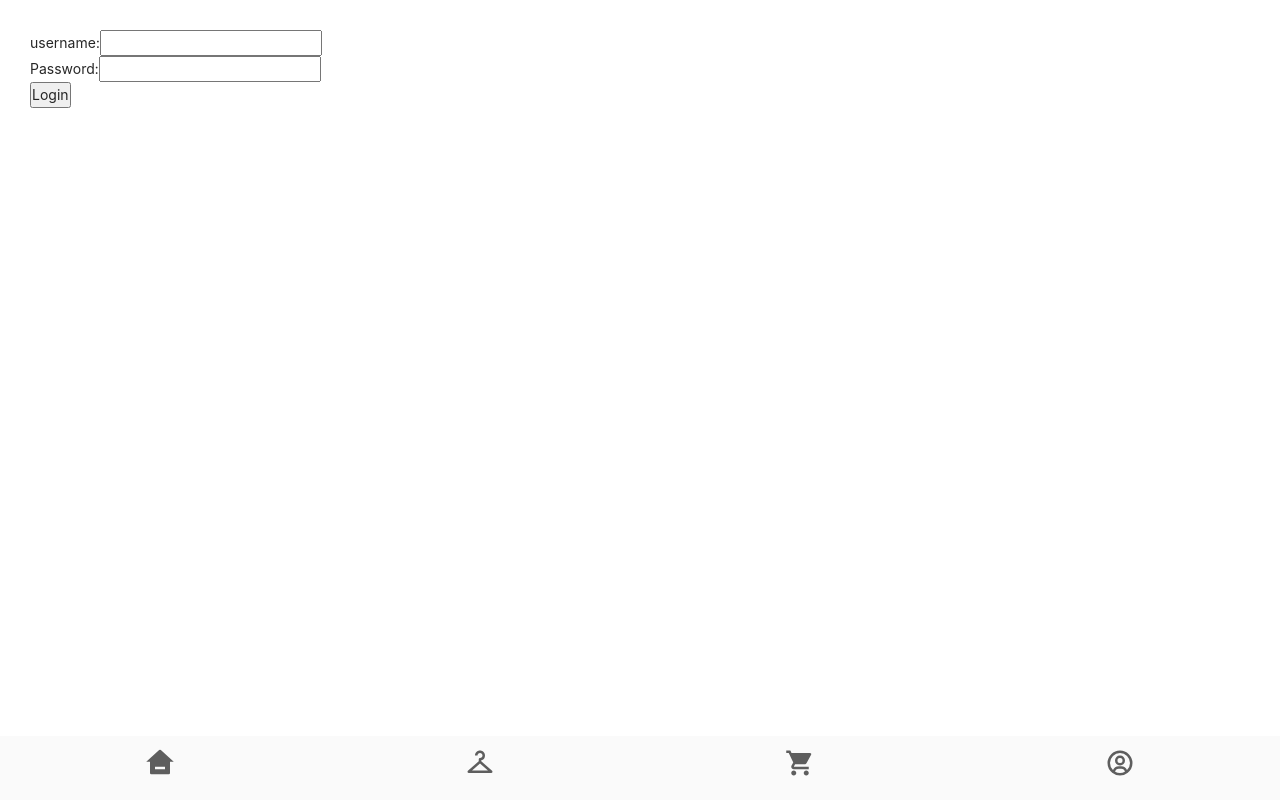
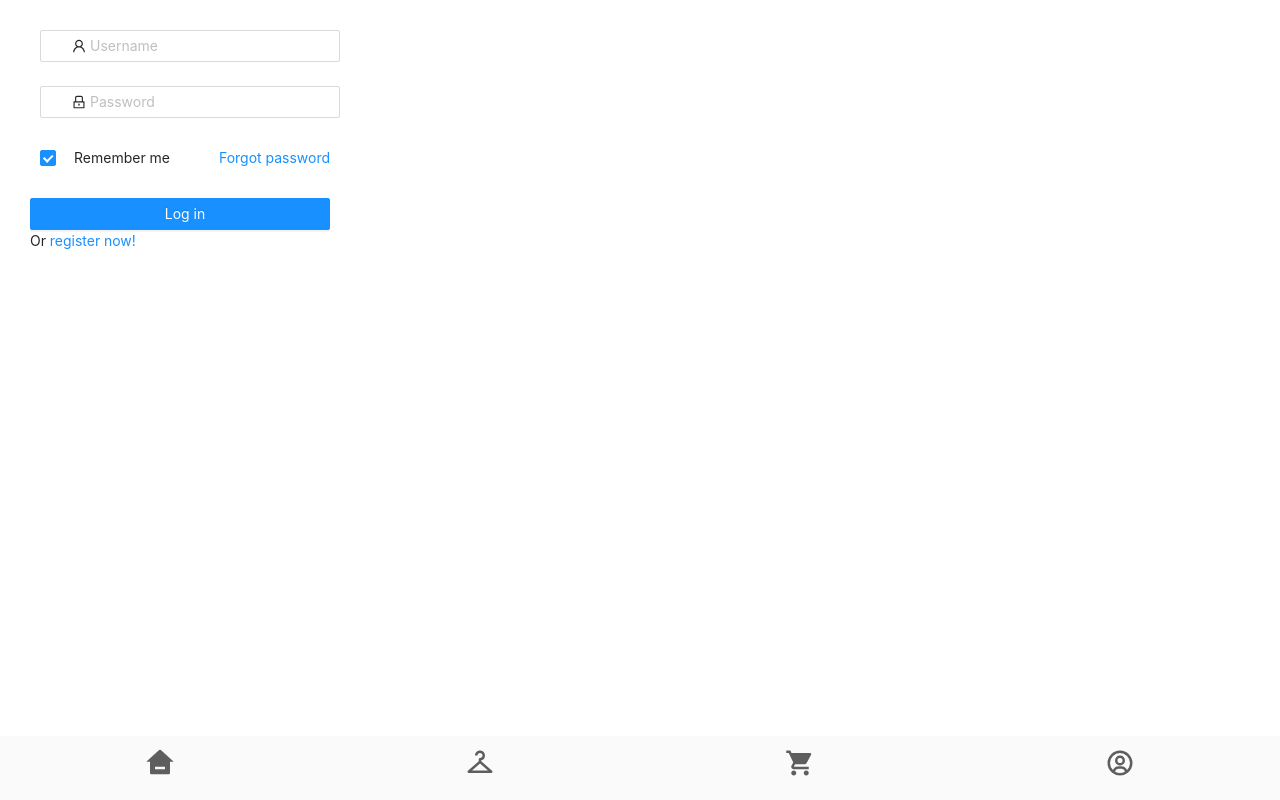
Before and after one commit to AliNikbakht1/Shop, a Next.js app: page /Login in a window 1280 px wide. Built offline with nearby package versions, Linux system fonts and the light colour scheme.

Commit message:
updated login

```diff
--- a/components/Loginn.js
+++ b/components/Loginn.js
@@ -1,21 +1,74 @@
-import React from 'react'
-import Menu from "../components/Navbar";
+import React from "react";
+import Navbar from "../components/Navbar";
+import { Form, Input, Button, Checkbox } from "antd";
+import { UserOutlined, LockOutlined } from "@ant-design/icons";
 
 export default function Login() {
-    return (
-        <div className="Login">
-            <form>
-                <div>
-                    username:<input></input>
-                </div>
-                <div>
-                    Password:<input></input>
-                </div>
-                <div>
-                    <button>Login</button>
-                </div>
-            </form>
-            <Menu/>
-        </div>
-    )
+  const onFinish = (values) => {
+    console.log("Received values of form: ", values);
+  };
+
+  return (
+    <div className="Login">
+      <Form
+        name="normal_login"
+        className="login-form"
+        initialValues={{
+          remember: true,
+        }}
+        onFinish={onFinish}
+      >
+        <Form.Item
+          name="username"
+          rules={[
+            {
+              required: true,
+              message: "Please input your Username!",
+            },
+          ]}
+        >
+          <Input
+            prefix={<UserOutlined className="site-form-item-icon" />}
+            placeholder="Username"
+          />
+        </Form.Item>
+        <Form.Item
+          name="password"
+          rules={[
+            {
+              required: true,
+              message: "Please input your Password!",
+            },
+          ]}
+        >
+          <Input
+            prefix={<LockOutlined className="site-form-item-icon" />}
+            type="password"
+            placeholder="Password"
+          />
+        </Form.Item>
+        <Form.Item>
+          <Form.Item name="remember" valuePropName="checked" noStyle>
+            <Checkbox>Remember me</Checkbox>
+          </Form.Item>
+
+          <a className="login-form-forgot" href="">
+            Forgot password
+          </a>
+        </Form.Item>
+
+        <Form.Item>
+          <Button
+            type="primary"
+            htmlType="submit"
+            className="login-form-button"
+          >
+            Log in
+          </Button>
+          Or <a href="">register now!</a>
+        </Form.Item>
+      </Form>
+      <Navbar />
+    </div>
+  );
 }
--- a/styles/globals.css
+++ b/styles/globals.css
@@ -238,7 +238,7 @@
   align-items: center;
   padding: 20px 20px;
   margin: 1px 1px;
-  border-bottom: rgb(196, 196, 196) .1px solid;
+  border-bottom: rgb(196, 196, 196) 0.1px solid;
   color: rgb(243, 243, 243);
 }
 
@@ -271,8 +271,19 @@
   margin-right: 30px;
 }
 
-
-.cart-item{
+.cart-item {
   color: gray;
   letter-spacing: 1px;
 }
+
+.login-form {
+  max-width: 300px;
+}
+.login-form-forgot {
+  float: right;
+}
+
+.login-form-button {
+  width: 100%;
+  max-width: 300px;
+}
```
